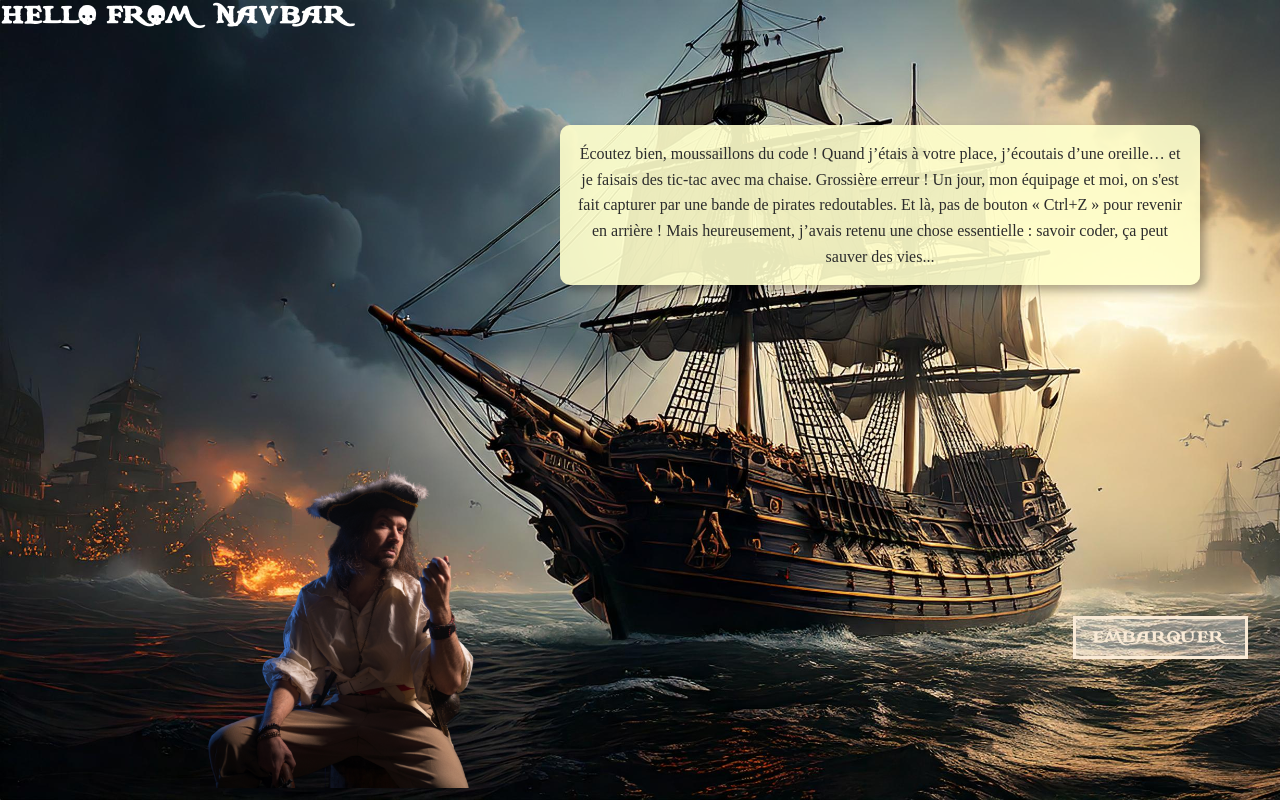
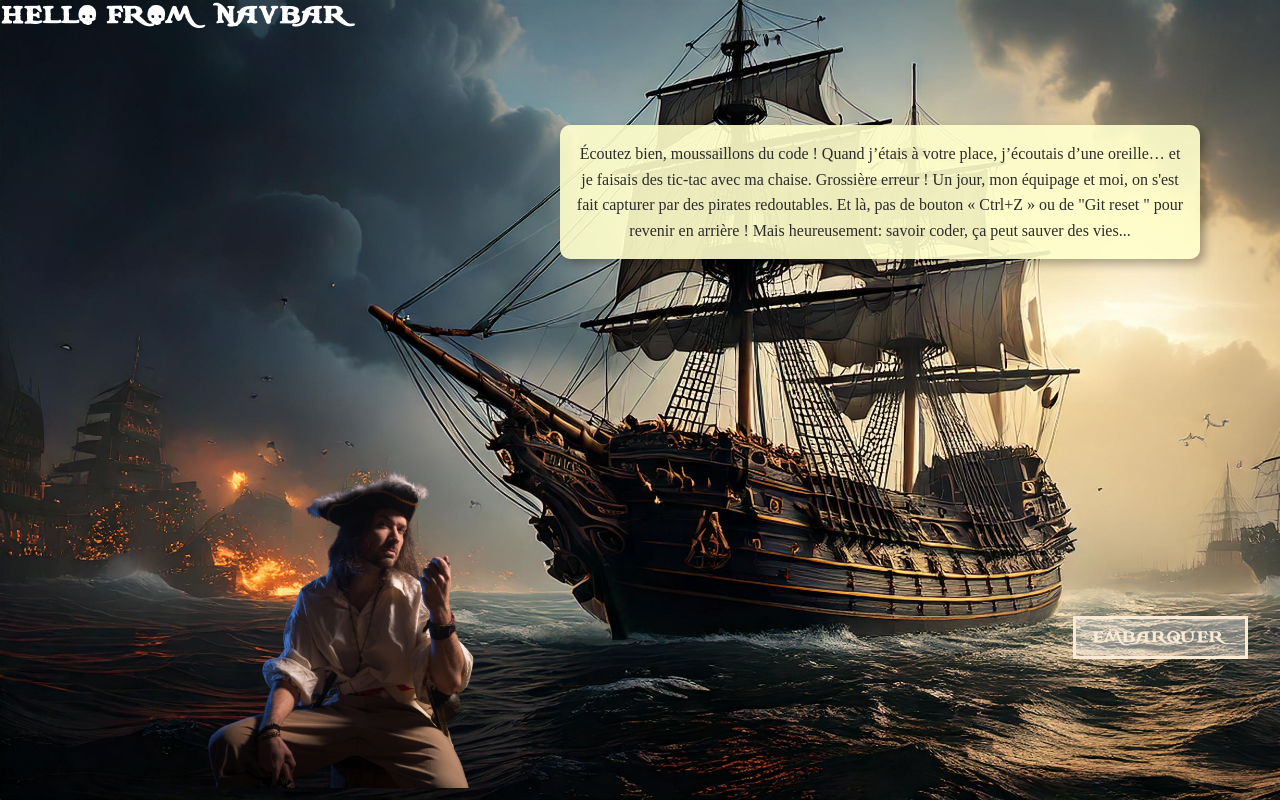
Before and after one commit to Clarelle974/Hackaton1, a React (Vite) app in the folder client/: page / in a window 1280 px wide. Shown: the top 800 px of the page. Built offline with nearby package versions, Linux system fonts and the light colour scheme; a web font is replaced by a local one.

Commit message:
Homepage animations

```diff
--- a/client/src/pages/Homepage.tsx
+++ b/client/src/pages/Homepage.tsx
@@ -4,26 +4,23 @@ import { Link } from "react-router-dom";
 export default function Homepage() {
   return (
     <div className="BackgroundHome">
-      {/* <div className="container"> */}
-      {/* <img src="/pirateDaccueil.png" alt="pirate" className="image-left" /> */}
-      {/* <img src="parchemin.png" alt="parchemin" className="image-right" /> */}
       <div className="text-container">
         <p className="text">
           Écoutez bien, moussaillons du code ! Quand j’étais à votre place,
           j’écoutais d’une oreille… et je faisais des tic-tac avec ma chaise.
           Grossière erreur ! Un jour, mon équipage et moi, on s'est fait
-          capturer par une bande de pirates redoutables. Et là, pas de bouton «
-          Ctrl+Z » pour revenir en arrière ! Mais heureusement, j’avais retenu
-          une chose essentielle : savoir coder, ça peut sauver des vies...
+          capturer par des pirates redoutables. Et là, pas de bouton « Ctrl+Z »
+          ou de "Git reset " pour revenir en arrière ! Mais heureusement: savoir
+          coder, ça peut sauver des vies...
         </p>
         <p className="text">
-          Le capitaine, un vrai requin des mers, voulait un tableau de bord
-          ultra-sophistiqué pour traquer ses rivaux. Alors, ni une ni deux, j’ai
-          sorti mon clavier imaginaire et codé une interface digne d’un amiral !
-          Cartes interactives, suivi en temps réel des navires ennemis, et même
-          un mode sombre (pour l’ambiance). Résultat ? On a gagné notre liberté
-          et, cerise sur le tonneau, j’ai reçu une bourse en doublons ! Alors,
-          les Wilders, ouvrez l'œil et affûtez vos skills… Vous ne savez jamais
+          Nous avons pu négocier avec le capitaine, un vrai requin des mers.
+          Notre liberté contre un tableau de bord pour traquer ses rivaux.
+          Alors, ni une ni deux, j’ai sorti mon clavier imaginaire et codé une
+          interface digne d’un amiral ! Cartes interactives, suivi en temps réel
+          des navires ennemis, et même un accès aux dernières actus de la
+          piraterie. Résultat ? Nous avons intégré l'équipage ! Alors, les
+          Wilders, ouvrez l'œil et affûtez vos skills… Vous ne savez jamais
           quand le code pourra vous sauver la mise !
         </p>
         {/* </div> */}
--- a/client/src/styles/homepage.css
+++ b/client/src/styles/homepage.css
@@ -66,16 +66,16 @@ body {
 }
 
 .text:nth-child(1) {
-  animation: fadeInText 2s ease-in forwards 2s, fadeOutText 2s ease-out forwards
-    8s;
+  animation: fadeInText 3s ease-in forwards 2s, fadeOutText 2s ease-out forwards
+    15s;
 }
 
 .text:nth-child(2) {
   animation: fadeInText 2s ease-in forwards 10s, fadeOutText 2s ease-out
-    forwards 16s;
+    forwards 24s;
 }
 .BackgroundHome {
-  animation: fadeInText 2s ease-in forwards;
+  animation: fadeInText 5s ease-in forwards;
 }
 
 @keyframes fadeInLeft {
```
